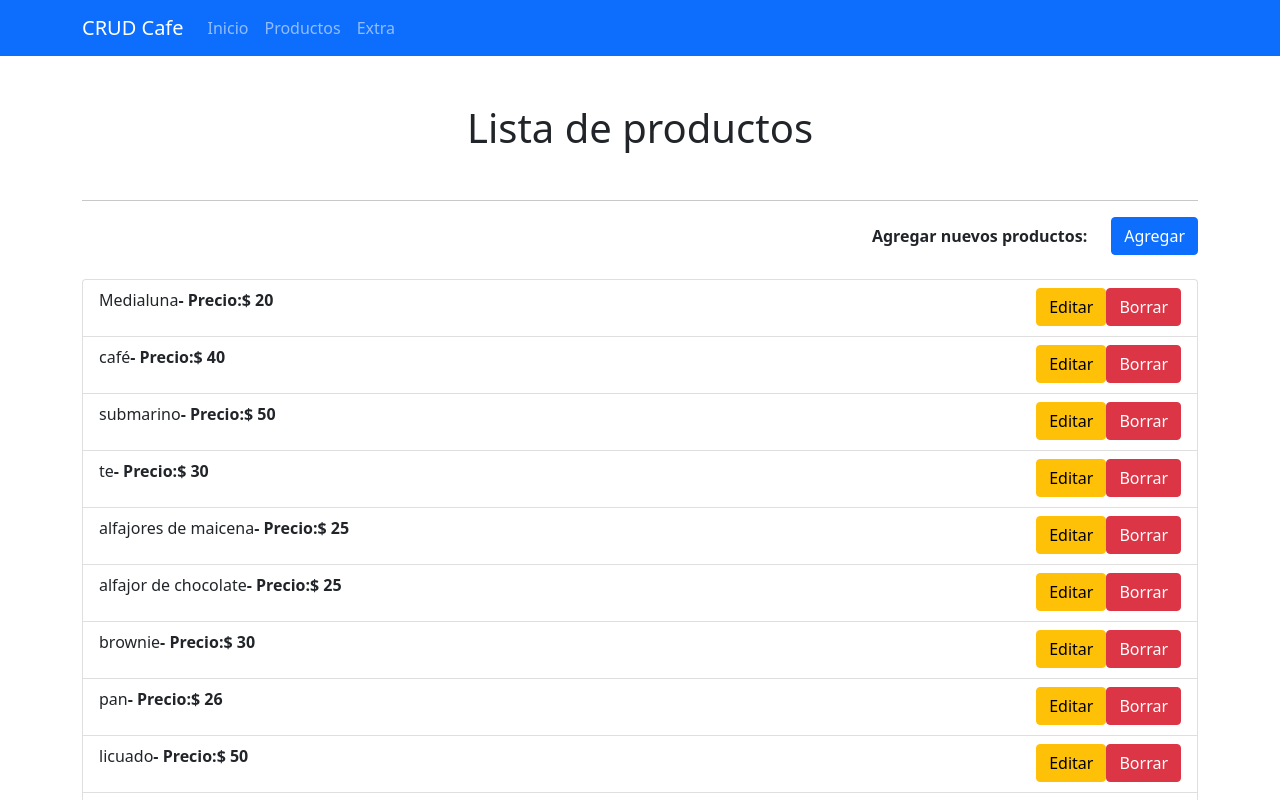
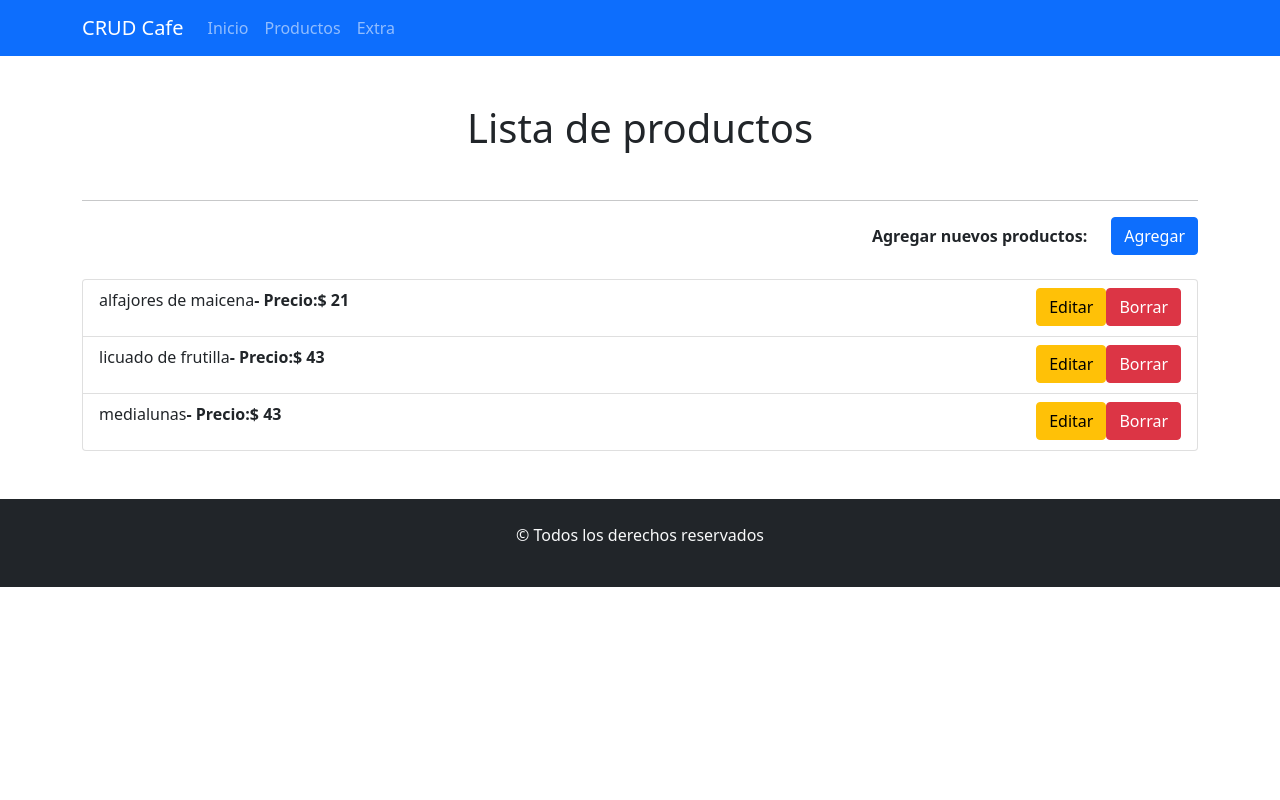
Before and after one commit to Nanodil/crudCoffee, a React (Create React App) app: page /productos in a window 1280 px wide. Shown: the top 800 px of the page. Built offline with nearby package versions, Linux system fonts and the light colour scheme; data requests are answered from the project's data file.

Commit message:
se agrego la logica a borrar producto

```diff
--- a/db.json
+++ b/db.json
@@ -1,70 +1,22 @@
 {
   "productos": [
     {
-      "id": 2,
-      "nombreProducto": "Medialuna",
-      "precioProducto": "20",
-      "categoria": "dulce"
+      "nombreProducto": "alfajores de maicena",
+      "precioProducto": "21",
+      "categoria": "salado",
+      "id": 3
     },
     {
-      "id": 3,
-      "nombreProducto": "café",
-      "precioProducto": "40",
-      "categoria": "bebida-caliente"
-    },
-    {
-      "nombreProducto": "submarino",
-      "precioProducto": "50",
-      "categoria": "bebida-caliente",
-      "id": 4
-    },
-    {
-      "nombreProducto": "te",
-      "precioProducto": "30",
-      "categoria": "bebida-caliente",
+      "nombreProducto": "licuado de frutilla",
+      "precioProducto": "43",
+      "categoria": "bebida-fria",
       "id": 5
     },
     {
-      "nombreProducto": "alfajores de maicena",
-      "precioProducto": "25",
-      "categoria": "dulce",
-      "id": 6
-    },
-    {
-      "nombreProducto": "alfajor de chocolate",
-      "precioProducto": "25",
+      "nombreProducto": "medialunas",
+      "precioProducto": "43",
       "categoria": "dulce",
       "id": 7
-    },
-    {
-      "nombreProducto": "brownie",
-      "precioProducto": "30",
-      "categoria": "dulce",
-      "id": 8
-    },
-    {
-      "nombreProducto": "pan",
-      "precioProducto": "26",
-      "categoria": "salado",
-      "id": 9
-    },
-    {
-      "nombreProducto": "licuado",
-      "precioProducto": "50",
-      "categoria": "bebida-fria",
-      "id": 10
-    },
-    {
-      "nombreProducto": "licuado de banana",
-      "precioProducto": "120",
-      "categoria": "bebida-fria",
-      "id": 11
-    },
-    {
-      "nombreProducto": "submarino",
-      "precioProducto": "43",
-      "categoria": "bebida-caliente",
-      "id": 12
     }
   ]
 }
--- a/src/App.js
+++ b/src/App.js
@@ -18,7 +18,7 @@ function App() {
 
   useEffect(()=>{
     consultaAPI();
-  },[]);
+  },);
 
   const consultaAPI = async() =>{
     try{
@@ -32,13 +32,12 @@ function App() {
     }
   }
 
-
   return (
     <Router>
       <Navigation/>
       <Routes>
         <Route exact path='/' element={<Inicio></Inicio>}></Route>
-        <Route exact path='/productos' element={<ListaProductos productos={productos}></ListaProductos>}></Route>
+        <Route exact path='/productos' element={<ListaProductos productos={productos} consultaAPI={consultaAPI}></ListaProductos>}></Route>
         <Route exact path='/productos/nuevo' element={<AgregarProducto consultaAPI={consultaAPI}></AgregarProducto>}></Route>
         <Route exact path='/productos/editar' element={<EditarProducto></EditarProducto>}></Route>
         <Route exact path='*' element={<Error404></Error404>}></Route>
--- a/src/components/productos/AgregarProducto.js
+++ b/src/components/productos/AgregarProducto.js
@@ -1,7 +1,7 @@
 import React, { useState } from "react";
 import { Form, Button, Container, Alert } from "react-bootstrap";
 import { campoRequerido, rangoNumero } from "../helpers/helpers";
-import Swal from "sweetalert2";
+import Swal from 'sweetalert2';
 import { useNavigate } from "react-router-dom";
 
 const AgregarProducto = (props) => {
@@ -12,7 +12,7 @@ const AgregarProducto = (props) => {
   const URL = process.env.REACT_APP_API_URL;
   const navigation = useNavigate();
 
-  const handleSubmit = async (e) => {
+  const handleSubmit = async(e) => {
     e.preventDefault();
     //validar los datos del form
     if (
@@ -26,41 +26,42 @@ const AgregarProducto = (props) => {
       const productoNuevo = {
         nombreProducto,
         precioProducto,
-        categoria,
-      };
-
+        categoria
+      }
       //console.log(productoNuevo);
-      try {
-        const parametros = {
+      try{
+        const parametros={
           method: "POST",
           headers: {
-            "Content-Type": "application/json",
+            "Content-Type": "application/json"
           },
-          body: JSON.stringify(productoNuevo),
-        };
-        const respuesta = await fetch(URL, parametros);
+          body: JSON.stringify(productoNuevo)
+        }
+        const respuesta = await fetch(URL,parametros)
         console.log(respuesta);
-        if (respuesta.status === 201) {
-          console.log("el producto se creo correctamente");
-          //mostrar carte al usuario
+        if(respuesta.status === 201){
+          console.log('el producto se creo correctamente')
+          //mostrar cartel al usuario
           Swal.fire(
-            "Producto creado",
-            "Su producto fue agregado correctamente",
-            "success"
-          );
+            'Producto creado',
+            'Su producto fue agregado correctamente',
+            'success'
+          )
           //resetear el formulario
-          e.target.reset();
-          //volver a consultar la API
-          props.consultaAPI();
-          //redireccionar a la pagina de lista de productos
-          navigation("/productos");
-        } else {
-          console.log("mostrar un cartel de error");
+            e.target.reset();
+          // volver a consultar la api
+            props.consultaAPI();
+          //redireccion a la pagina de lista de productos
+            navigation('/productos');
+        }else{
+          console.log('mostrar un cartel de error')
         }
-      } catch (error) {
+      }catch(error){
         console.log(error);
       }
+
     } else {
+
       //mostrar al usuario un cartel error si algo salio mal
       setError(true);
     }
@@ -102,11 +103,9 @@ const AgregarProducto = (props) => {
           Guardar
         </Button>
       </Form>
-      {error === true ? (
-        <Alert variant="danger">
-          Debe cargar todos los datos y el precio debe estar entre 1 y $4999.
-        </Alert>
-      ) : null}
+     { error === true ? <Alert variant='danger'>
+        Debe cargar todos los datos y el precio debe estar entre 1 y $4999.
+      </Alert>: null}
     </Container>
   );
 };
--- a/src/components/productos/ItemProducto.js
+++ b/src/components/productos/ItemProducto.js
@@ -1,57 +1,63 @@
 import React from "react";
 import { ListGroup, Button } from "react-bootstrap";
-import Swal from 'sweetalert2';
-
+import Swal from "sweetalert2";
 
 const ItemProducto = (props) => {
-const URL = process.env.REACT_APP_API_URL+'/'+props.producto.id
+  const URL = process.env.REACT_APP_API_URL + "/" + props.producto.id;
 
-  const eliminarProducto = ()=>{
-    //console.log(URL);
+  const eliminarProducto = () => {
+    // console.log(URL);
     Swal.fire({
-      title: 'Esta seguro de eliminar el producto?',
-      text: "No puedes recuperar un producto una vez eiminado!",
-      icon: 'warning',
+      title: "¿Esta segudo de eliminar el producto?",
+      text: "No puedes recuperar un producto una vez que fue eliminado",
+      icon: "warning",
       showCancelButton: true,
-      confirmButtonColor: '#3085d6',
-      cancelButtonColor: '#d33',
-      confirmButtonText: 'Borrar',
-      cancelButtonText: 'Cancelar',
-    }).then(async(result) => {
+      confirmButtonColor: "#3085d6",
+      cancelButtonColor: "#d33",
+      confirmButtonText: "Borrar",
+      cancelButtonText: "Cancelar",
+    }).then(async (result) => {
       if (result.isConfirmed) {
         //aqui borro el producto
-        try{
-const respuesta = await fetch(URL,{method: "DELETE",
-headers: {
-  "Content-Type": "application/json",
-}
-        });
-console.log(respuesta)
-
-
-        }catch(error){
-        console.log(error);
+        try {
+          const respuesta = await fetch(URL, {
+            method: "DELETE",
+            headers: {
+              "Content-Type": "application/json",
+            },
+          });
+          //console.log(respuesta);
+          if (respuesta.status === 200) {
+            //asumimos que se borro el producto
+            //cartel informativo para el usuario
+            Swal.fire(
+              "Producto eliminado",
+              "El producto fue correctamente borrado",
+              "success"
+            );
+            props.consultaAPI();
+          }
+          //mostrar un cartel de error
+        } catch (error) {
+          console.log(error);
+        }
       }
-        //cartel informativo para el usuario
-        Swal.fire(
-          'Producto eliminado',
-          'El producto fue correctamente borrado',
-          'success'
-        )
-      }
-    })
-  }
-
+    });
+  };
 
   return (
     <ListGroup.Item className="d-flex justify-content-between">
       <p>
         {props.producto.nombreProducto}
-        <span className="fw-bolder">- Precio:$ {props.producto.precioProducto}</span>
+        <span className="fw-bolder">
+          - Precio:$ {props.producto.precioProducto}
+        </span>
       </p>
       <div>
         <Button variant="warning">Editar</Button>
-        <Button variant="danger" onClick={()=> eliminarProducto()}>Borrar</Button>
+        <Button variant="danger" onClick={() => eliminarProducto()}>
+          Borrar
+        </Button>
       </div>
     </ListGroup.Item>
   );
--- a/src/components/productos/ListaProductos.js
+++ b/src/components/productos/ListaProductos.js
@@ -14,7 +14,7 @@ const ListaProductos = (props) => {
       </article>
       <ListGroup>
         {
-          props.productos.map((producto)=><ItemProducto key={producto.id} producto={producto}></ItemProducto> )
+          props.productos.map((producto)=><ItemProducto key={producto.id} producto={producto} consultaAPI={props.consultaAPI}></ItemProducto> )
         }
       </ListGroup>
     </Container>
```
Also changed, not shown: 1 other file (tests, documents, lock files or other folders).
